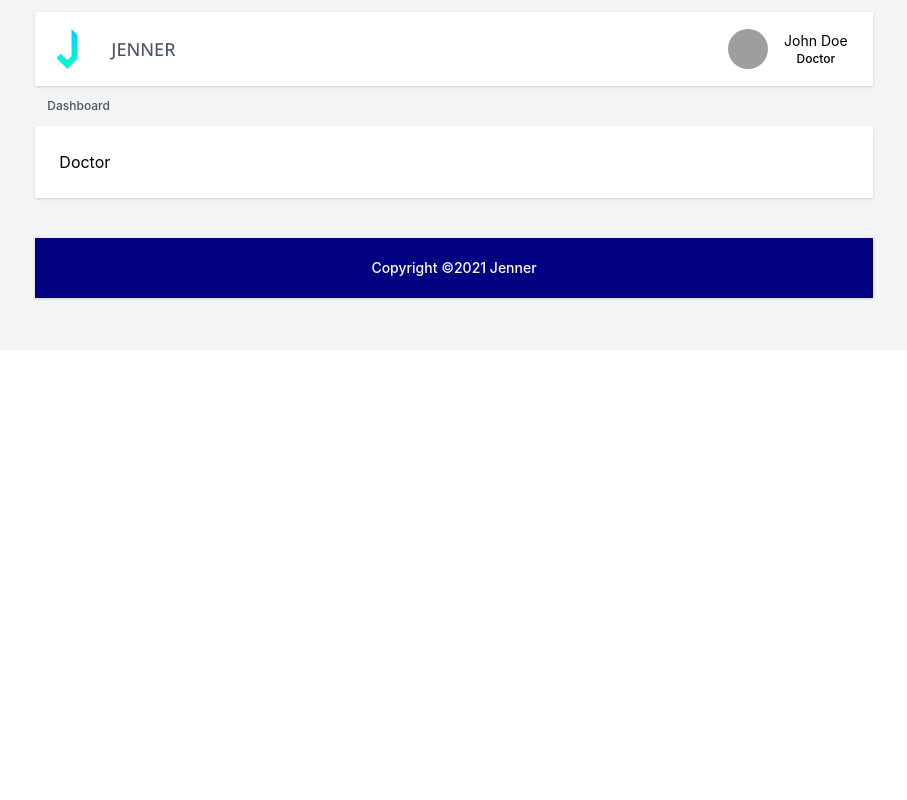
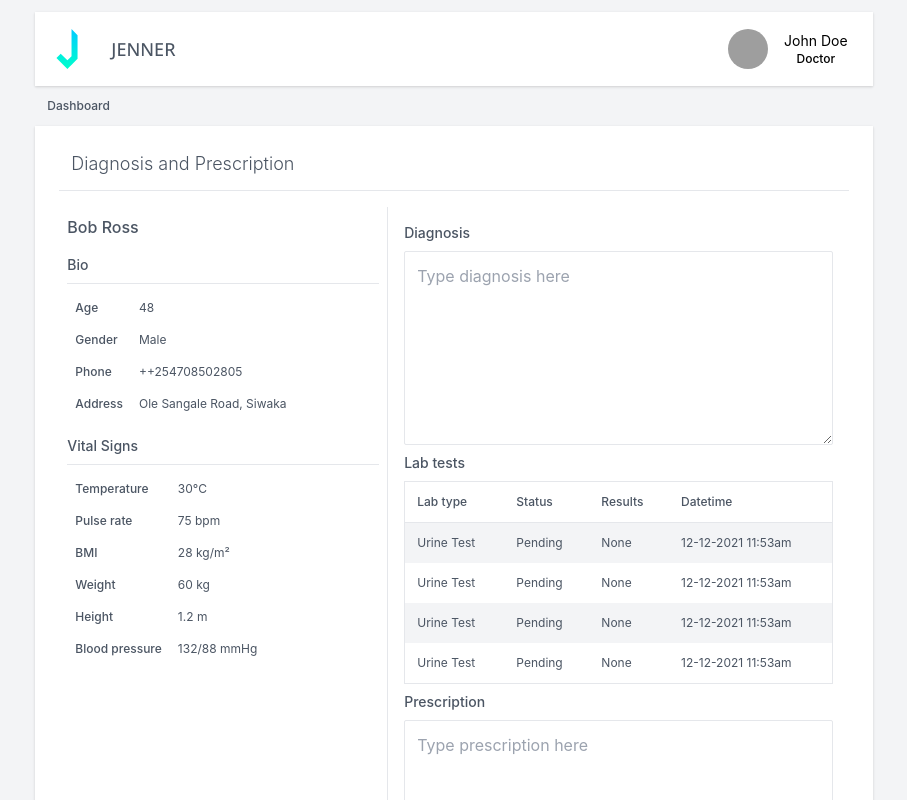
Before and after one commit to Jahaslito/adc-frontend, a React (Create React App) app: page /doctor in a window 1280 px wide. Shown: the top 800 px of the page, without its empty margins (186-1093 px from the left). Built offline with nearby package versions, Linux system fonts and the light colour scheme; grey boxes are pictures that could not be loaded.

Commit message:
Doctor page done

```diff
--- a/src/components/Button.jsx
+++ b/src/components/Button.jsx
@@ -14,19 +14,19 @@ const Button = ({ label, block, icon, theme, primary }) => {
             className={`${
                 primary ? "text-white bg-" : "border-2 border-"
             }${setTheme(theme)} ${!primary && "text-"}${setTheme(theme)}
-            } px-7 ${
-                block ? "py-3" : "py-2"
-            } flex justify-center items-center gap-3 text-sm font-medium shadow-lg ${
+             px-7 ${
+                 block ? "py-3" : "py-2"
+             } flex justify-center items-center gap-3 text-sm font-medium shadow-lg ${
                 primary ? "hover:bg-opacity-80" : "hover:bg-gray-100"
             }  focus:ring-2 focus:ring-primary focus:ring-offset-2 focus:ring-opacity-50  ${
                 block ? "w-full" : "rounded"
             }`}
         >
-            <span className="flex-grow flex justify-center items-center">
+            <span className={`flex-grow flex justify-center items-center`}>
                 {label}
             </span>
 
-            <span className="flex justify-center items-center">{icon}</span>
+            <span className="flex justify-center items-center ">{icon}</span>
         </button>
     );
 };
--- /dev/null
+++ b/src/components/Table.jsx
@@ -0,0 +1,41 @@
+import React from "react";
+
+/**
+ *
+ * pass table headings as an array to `cols`
+ * rows should be a 2d array.
+ * no heading displays the table with no heading
+ */
+const Table = ({ cols, rows, noHeading }) => {
+    return (
+        <div className="">
+            <table className="text-xs w-full border p-2">
+                <tbody>
+                    {!noHeading && (
+                        <tr className="border-b">
+                            {cols.map((col, index) => (
+                                <td key={index} className="font-medium p-3">
+                                    {col}
+                                </td>
+                            ))}
+                        </tr>
+                    )}
+                    {rows.map((row, index) => (
+                        <tr
+                            key={index}
+                            className={index % 2 === 0 && "bg-gray-100"}
+                        >
+                            {row.map((cell, index) => (
+                                <td key={index} className="p-3">
+                                    {cell}
+                                </td>
+                            ))}
+                        </tr>
+                    ))}
+                </tbody>
+            </table>
+        </div>
+    );
+};
+
+export default Table;
--- /dev/null
+++ b/src/components/TextArea.jsx
@@ -0,0 +1,12 @@
+import React from "react";
+
+const TextArea = ({ ...props }) => {
+    return (
+        <textarea
+            className="border focus:outline-none p-3 rounded-sm focus:border-blue-500"
+            {...props}
+        ></textarea>
+    );
+};
+
+export default TextArea;
--- /dev/null
+++ b/src/components/noreuse/BioTable.jsx
@@ -0,0 +1,30 @@
+import React from "react";
+
+const BioTable = ({ bioData }) => {
+    return (
+        <div className="text-xs w-full py-2">
+            <table>
+                <tbody>
+                    <tr>
+                        <td className="p-2 font-medium">Age</td>
+                        <td className="p-2">{bioData.age}</td>
+                    </tr>
+                    <tr>
+                        <td className="p-2 font-medium">Gender</td>
+                        <td className="p-2">{bioData.gender}</td>
+                    </tr>
+                    <tr>
+                        <td className="p-2 font-medium">Phone</td>
+                        <td className="p-2">+{bioData.phone}</td>
+                    </tr>
+                    <tr>
+                        <td className="p-2 font-medium">Address</td>
+                        <td className="p-2">{bioData.address}</td>
+                    </tr>
+                </tbody>
+            </table>
+        </div>
+    );
+};
+
+export default BioTable;
--- /dev/null
+++ b/src/components/noreuse/VitalSignsTable.jsx
@@ -0,0 +1,38 @@
+import React from "react";
+
+const VitalSignsTable = ({ vitals }) => {
+    return (
+        <div className="text-xs w-full py-2">
+            <table>
+                <tbody>
+                    <tr>
+                        <td className="p-2 font-medium">Temperature</td>
+                        <td className="p-2">30°C</td>
+                    </tr>
+                    <tr>
+                        <td className="p-2 font-medium">Pulse rate</td>
+                        <td className="p-2">75 bpm</td>
+                    </tr>
+                    <tr>
+                        <td className="p-2 font-medium">BMI</td>
+                        <td className="p-2">28 kg/m²</td>
+                    </tr>
+                    <tr>
+                        <td className="p-2 font-medium">Weight</td>
+                        <td className="p-2">60 kg</td>
+                    </tr>
+                    <tr>
+                        <td className="p-2 font-medium">Height</td>
+                        <td className="p-2">1.2 m</td>
+                    </tr>
+                    <tr>
+                        <td className="p-2 font-medium">Blood pressure</td>
+                        <td className="p-2">132/88 mmHg</td>
+                    </tr>
+                </tbody>
+            </table>
+        </div>
+    );
+};
+
+export default VitalSignsTable;
--- a/src/screens/Doctor.jsx
+++ b/src/screens/Doctor.jsx
@@ -1,7 +1,75 @@
-import React from "react";
+import React, { useState } from "react";
+import BioTable from "../components/noreuse/BioTable";
+import VitalSignsTable from "../components/noreuse/VitalSignsTable";
+import Table from "../components/Table";
+import TextArea from "../components/TextArea";
+import Button from "../components/Button";
+import { MdSave } from "react-icons/md";
+import { colors } from "../assets/colors/colors";
 
 const Doctor = () => {
-    return <div>Doctor</div>;
+    const [bioData, setBioData] = useState({
+        age: 48,
+        gender: "Male",
+        phone: "+254708502805",
+        address: "Ole Sangale Road, Siwaka",
+    });
+    const cols = ["Lab type", "Status", "Results", "Datetime"];
+    const rows = [
+        ["Urine Test", "Pending", "None", "12-12-2021 11:53am"],
+        ["Urine Test", "Pending", "None", "12-12-2021 11:53am"],
+        ["Urine Test", "Pending", "None", "12-12-2021 11:53am"],
+        ["Urine Test", "Pending", "None", "12-12-2021 11:53am"],
+    ];
+    return (
+        <div className="w-full text-gray-600 flex flex-col">
+            <div className="flex flex-row items-center px-3 pb-3 border-b">
+                <span className="text-lg font-light">
+                    Diagnosis and Prescription
+                </span>
+            </div>
+            <div className="flex flex-row mt-4">
+                <div className="w-5/12 flex flex-col p-2 border-r">
+                    <span className="font-medium text-gray-600 mb-4">
+                        Bob Ross
+                    </span>
+                    <span className="text-sm font-medium text-gray-600 border-b pb-2">
+                        Bio
+                    </span>
+                    <BioTable bioData={bioData} />
+                    <span className="text-sm font-medium text-gray-600 border-b pb-2 mt-2">
+                        Vital Signs
+                    </span>
+                    <VitalSignsTable />
+                </div>
+                <div className="w-7/12 p-4 flex flex-col">
+                    <span className="text-sm font-medium mb-2">Diagnosis</span>
+                    <TextArea
+                        placeholder="Type diagnosis here"
+                        cols="30"
+                        rows="7"
+                    />
+                    <span className="text-sm font-medium my-2">Lab tests</span>
+                    <Table cols={cols} rows={rows} />
+
+                    <span className="text-sm font-medium my-2">
+                        Prescription
+                    </span>
+                    <TextArea
+                        placeholder="Type prescription here"
+                        cols="30"
+                        rows="7"
+                    />
+                    <div className="mt-4 flex flex-row-reverse">
+                        <Button
+                            label="Save"
+                            icon={<MdSave size={20} color={colors.primary} />}
+                        />
+                    </div>
+                </div>
+            </div>
+        </div>
+    );
 };
 
 export default Doctor;
```
